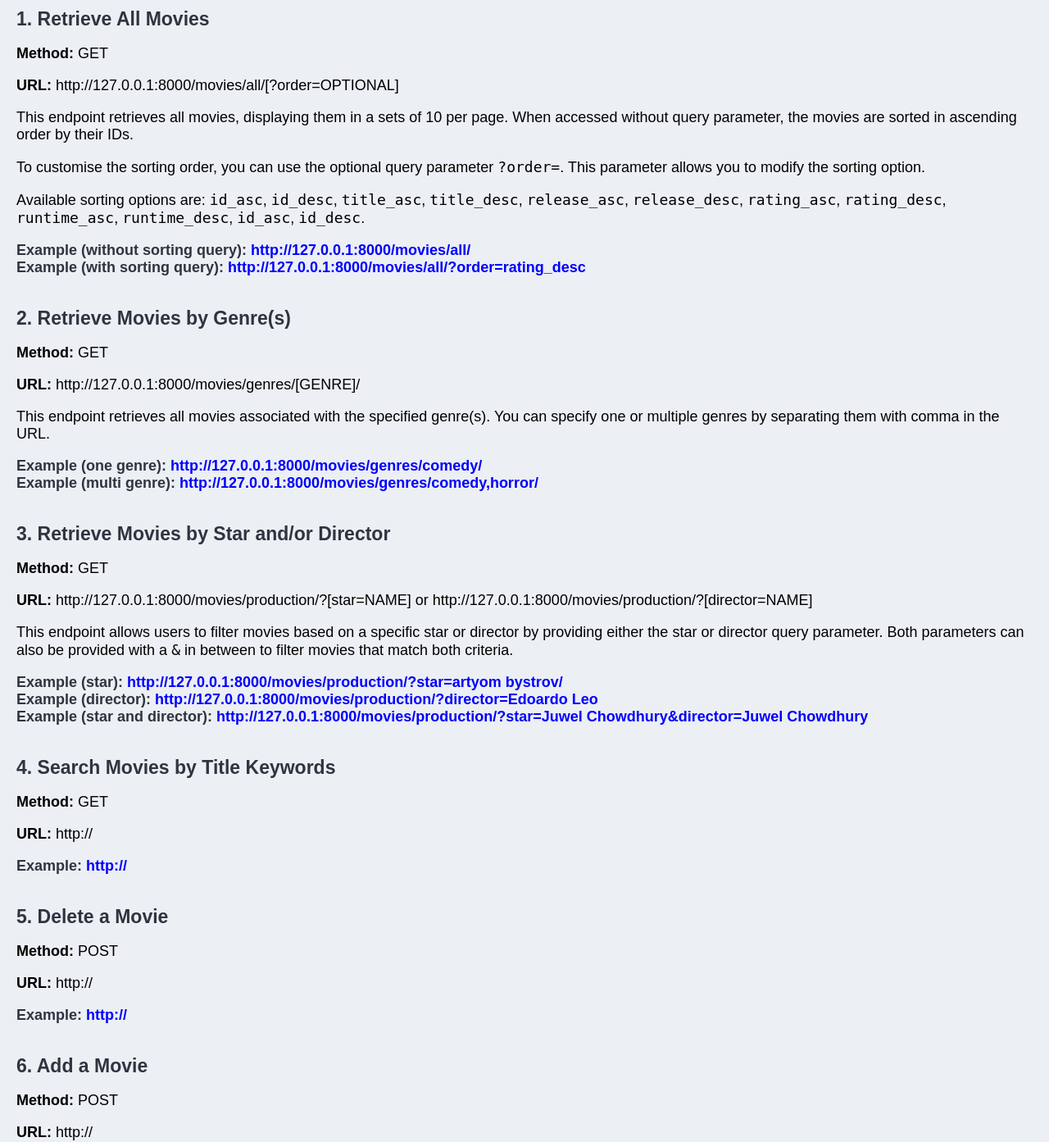
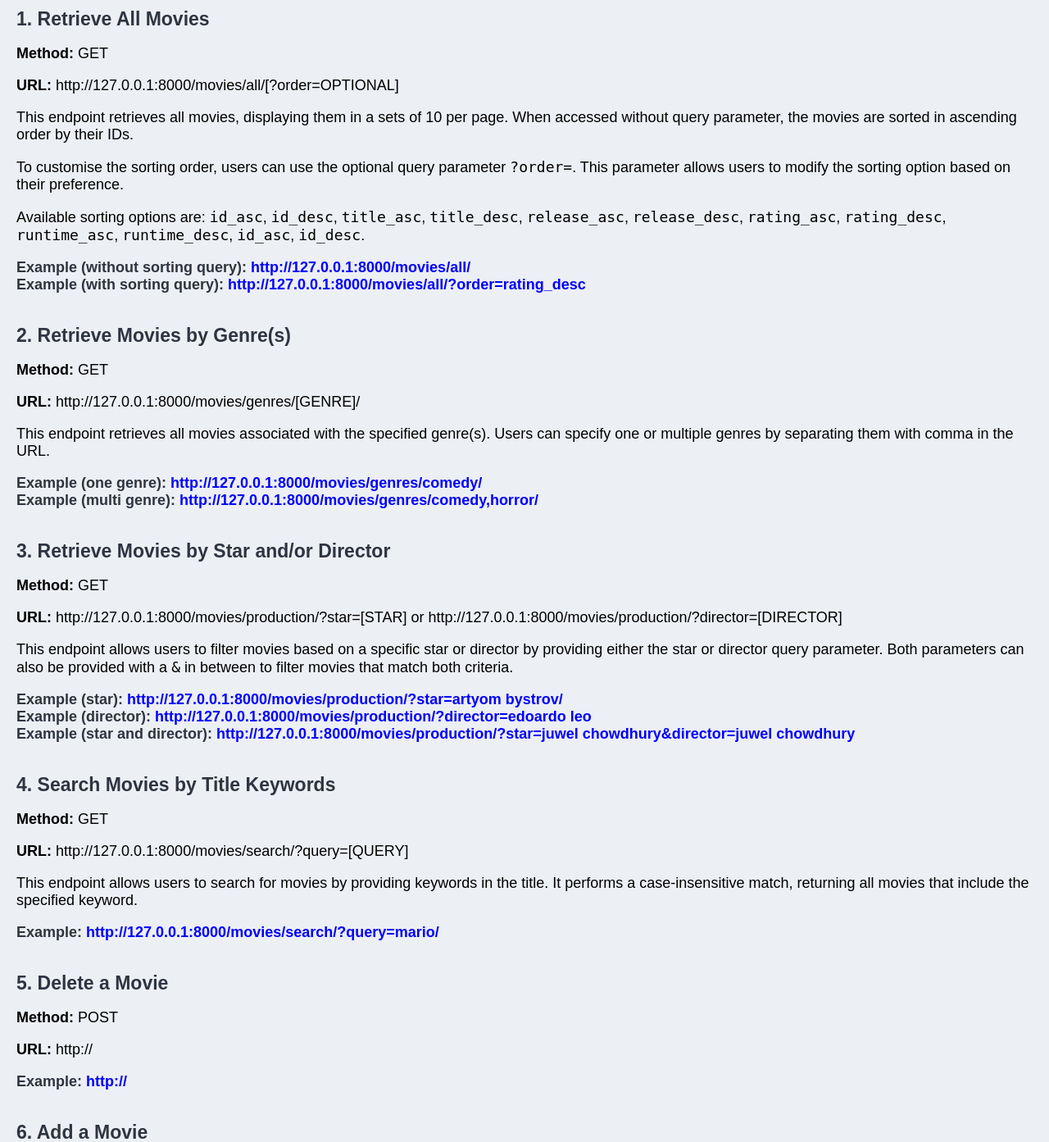
Before and after one commit to Jx1126/awd-midterm, a Django app: page / in a window 1280 px wide. Shown: the part 116-1509 px from the top of the page at 82% size. Run offline with Django 5.2, Linux system fonts and the light colour scheme.

Commit message:
Completed fourth endpoint in HTML

```diff
--- a/movies_2023/frontend/templates/index.html
+++ b/movies_2023/frontend/templates/index.html
@@ -25,7 +25,7 @@
             <p><strong>Method: </strong>GET</p>
             <p><strong>URL: </strong>http://127.0.0.1:8000/movies/all/[?order=OPTIONAL]</p>
             <p>This endpoint retrieves all movies, displaying them in a sets of 10 per page. When accessed without query parameter, the movies are sorted in ascending order by their IDs.</p>
-            <p>To customise the sorting order, you can use the optional query parameter <code>?order=</code>. This parameter allows you to modify the sorting option.</p>
+            <p>To customise the sorting order, users can use the optional query parameter <code>?order=</code>. This parameter allows users to modify the sorting option based on their preference.</p>
             <p>Available sorting options are: <code>id_asc</code>, <code>id_desc</code>, <code>title_asc</code>, <code>title_desc</code>, <code>release_asc</code>, <code>release_desc</code>, <code>rating_asc</code>, <code>rating_desc</code>, <code>runtime_asc</code>, <code>runtime_desc</code>, <code>id_asc</code>, <code>id_desc</code>.</p>
         </div>
 
@@ -46,7 +46,7 @@
         <div class="endpoint__description">
             <p><strong>Method: </strong>GET</p>
             <p><strong>URL: </strong>http://127.0.0.1:8000/movies/genres/[GENRE]/</p>
-            <p>This endpoint retrieves all movies associated with the specified genre(s). You can specify one or multiple genres by separating them with comma in the URL.</p>
+            <p>This endpoint retrieves all movies associated with the specified genre(s). Users can specify one or multiple genres by separating them with comma in the URL.</p>
         </div>
 
         <div class="endpoint__url">
@@ -65,14 +65,14 @@
 
         <div class="endpoint__description">
             <p><strong>Method: </strong>GET</p>
-            <p><strong>URL: </strong>http://127.0.0.1:8000/movies/production/?[star=NAME] or http://127.0.0.1:8000/movies/production/?[director=NAME]</p>
+            <p><strong>URL: </strong>http://127.0.0.1:8000/movies/production/?star=[STAR] or http://127.0.0.1:8000/movies/production/?director=[DIRECTOR]</p>
             <p>This endpoint allows users to filter movies based on a specific star or director by providing either the star or director query parameter. Both parameters can also be provided with a <code>&</code> in between to filter movies that match both criteria.</p>
         </div>
 
         <div class="endpoint__url">
             <strong>Example (star): </strong><a href="http://127.0.0.1:8000/movies/production/?star=artyom bystrov">http://127.0.0.1:8000/movies/production/?star=artyom bystrov/</a><br>
-            <strong>Example (director): </strong><a href="http://127.0.0.1:8000/movies/production/?director=Edoardo Leo">http://127.0.0.1:8000/movies/production/?director=Edoardo Leo</a><br>
-            <strong>Example (star and director): </strong><a href="http://127.0.0.1:8000/movies/production/?star=Juwel Chowdhury&director=Juwel Chowdhury">http://127.0.0.1:8000/movies/production/?star=Juwel Chowdhury&director=Juwel Chowdhury</a>
+            <strong>Example (director): </strong><a href="http://127.0.0.1:8000/movies/production/?director=edoardo leo">http://127.0.0.1:8000/movies/production/?director=edoardo leo</a><br>
+            <strong>Example (star and director): </strong><a href="http://127.0.0.1:8000/movies/production/?star=juwel chowdhury&director=juwel chowdhury">http://127.0.0.1:8000/movies/production/?star=juwel chowdhury&director=juwel chowdhury</a>
         </div>
     </div>
 
@@ -86,11 +86,12 @@
 
         <div class="endpoint__description">
             <p><strong>Method: </strong>GET</p>
-            <p><strong>URL: </strong>http://</p>
+            <p><strong>URL: </strong>http://127.0.0.1:8000/movies/search/?query=[QUERY]</p>
+            <p>This endpoint allows users to search for movies by providing keywords in the title. It performs a case-insensitive match, returning all movies that include the specified keyword.</p>
         </div>
 
         <div class="endpoint__url">
-            <strong>Example: </strong><a href="http://">http://</a>
+            <strong>Example: </strong><a href="http://127.0.0.1:8000/movies/search/?query=mario/">http://127.0.0.1:8000/movies/search/?query=mario/</a>
         </div>
     </div>
 
```
